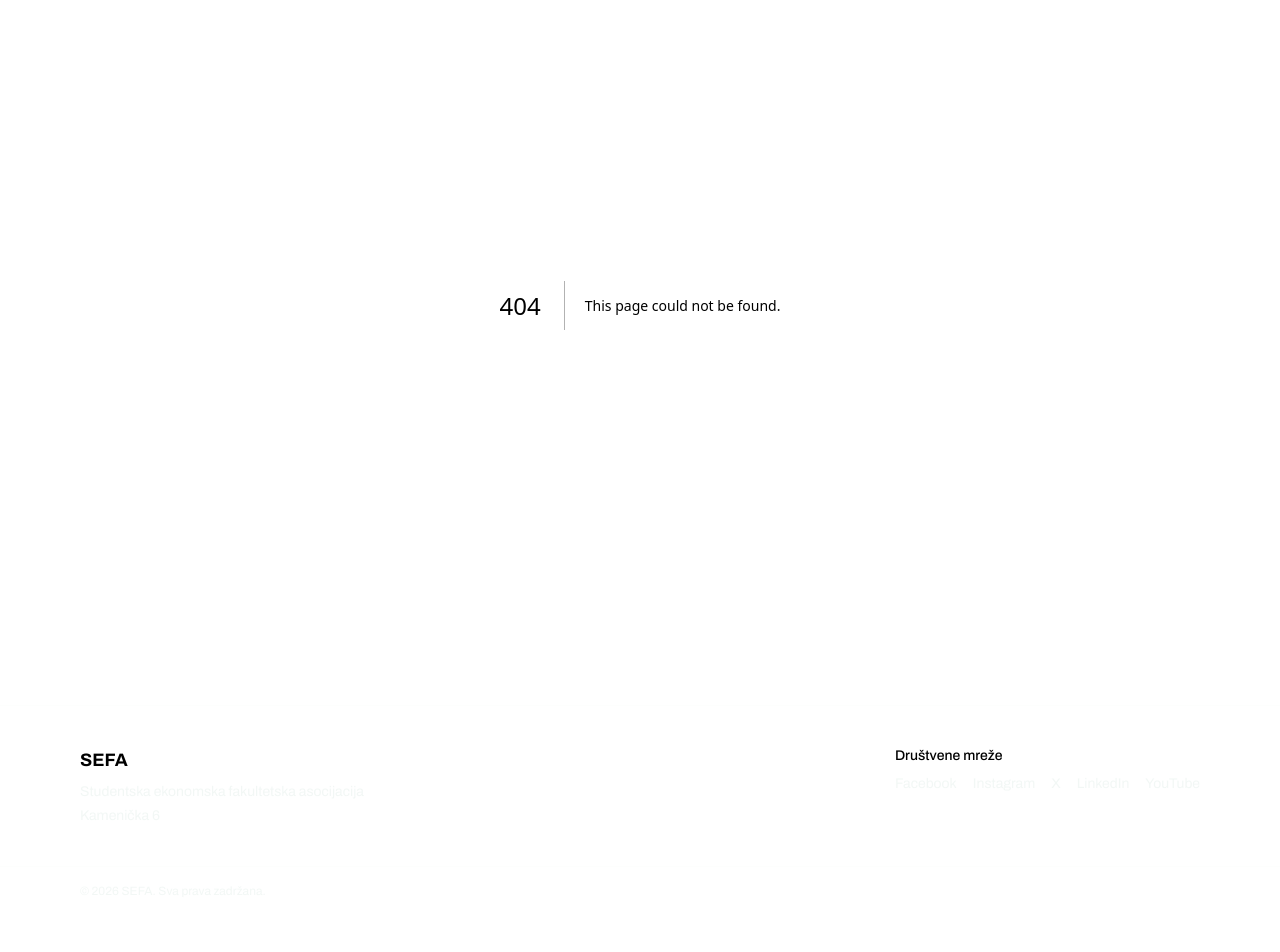
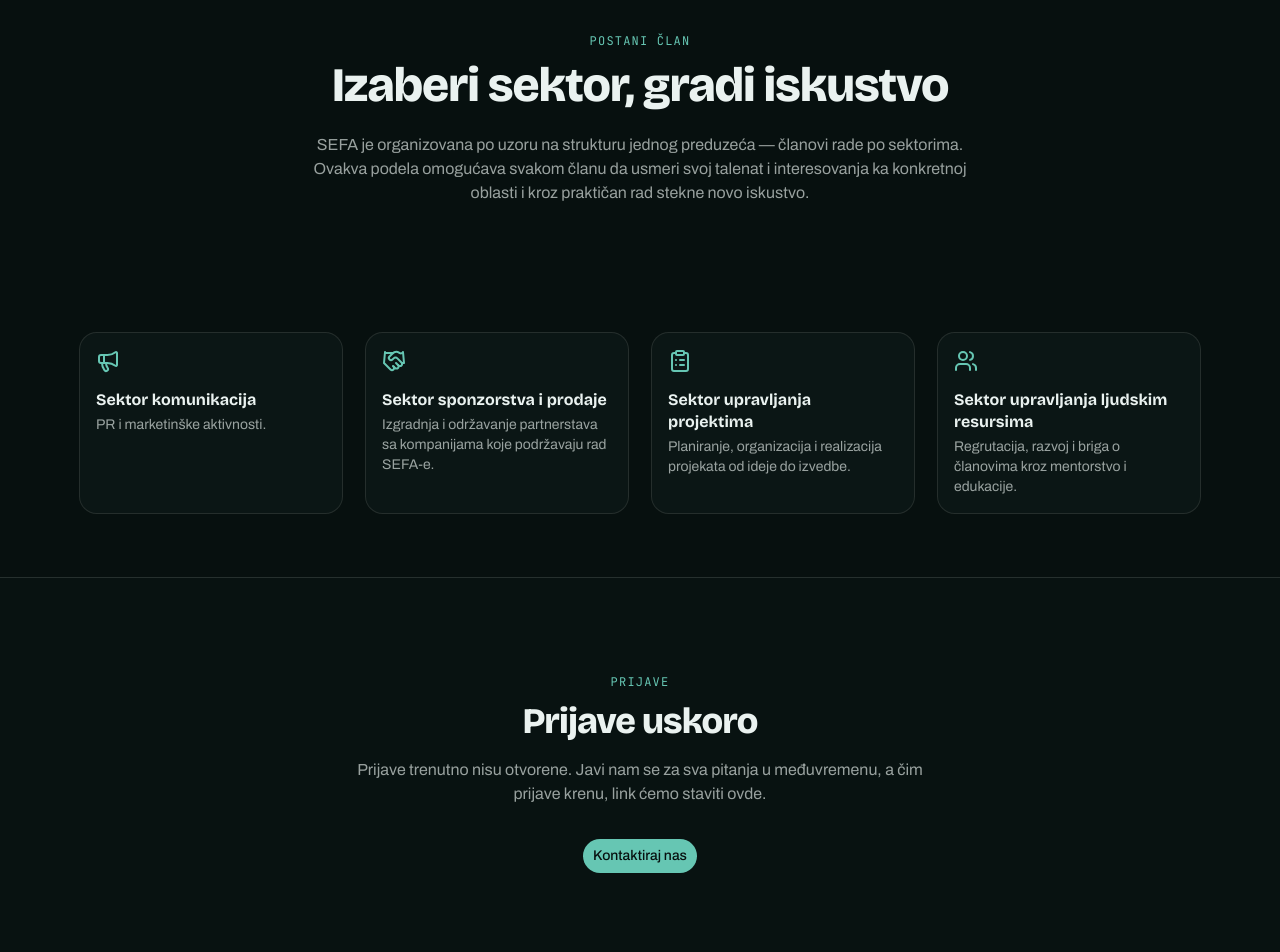
Before and after one commit to ilijaivkovic70-jpg/SEFA-WEBSITE, a Next.js app: page /postani-clan in a window 1280 px wide. Before the commit this address had no page. Shown: the part 160-1112 px from the top of the page. Before the commit the page ends 1075 px from the top, so only its background shows below. Built offline with nearby package versions, Linux system fonts and the light colour scheme.

Commit message:
Dodaj stranicu Postani član (Faza 2.2)

```diff
--- /dev/null
+++ b/app/postani-clan/page.tsx
@@ -0,0 +1,118 @@
+import type { Metadata } from "next";
+import Link from "next/link";
+import { Megaphone, Handshake, ClipboardList, Users } from "lucide-react";
+import { Card, CardHeader, CardTitle, CardDescription } from "@/components/ui/card";
+import { Button } from "@/components/ui/button";
+import { Reveal } from "@/components/reveal";
+
+export const metadata: Metadata = {
+  title: "Postani član — SEFA",
+  description:
+    "Pridruži se SEFA-i i izaberi sektor koji ti najviše odgovara — komunikacije, sponzorstva i prodaja, upravljanje projektima ili ljudski resursi.",
+};
+
+const SECTORS = [
+  {
+    icon: Megaphone,
+    title: "Sektor komunikacija",
+    description: "PR i marketinške aktivnosti.",
+  },
+  {
+    icon: Handshake,
+    title: "Sektor sponzorstva i prodaje",
+    description:
+      "Izgradnja i održavanje partnerstava sa kompanijama koje podržavaju rad SEFA-e.",
+  },
+  {
+    icon: ClipboardList,
+    title: "Sektor upravljanja projektima",
+    description:
+      "Planiranje, organizacija i realizacija projekata od ideje do izvedbe.",
+  },
+  {
+    icon: Users,
+    title: "Sektor upravljanja ljudskim resursima",
+    description:
+      "Regrutacija, razvoj i briga o članovima kroz mentorstvo i edukacije.",
+  },
+];
+
+const PRIJAVE_OTVORENE = false;
+const PRIJAVA_LINK = "/kontakt";
+
+export default function PostaniClanPage() {
+  return (
+    <div>
+      <Reveal>
+        <section className="mx-auto max-w-6xl px-4 pb-16 pt-24 text-center sm:pt-32">
+          <p className="font-mono text-xs uppercase tracking-widest text-primary">
+            Postani član
+          </p>
+          <h1 className="font-heading mt-3 text-4xl font-extrabold tracking-tight sm:text-5xl">
+            Izaberi sektor, gradi iskustvo
+          </h1>
+          <p className="mx-auto mt-6 max-w-2xl text-muted-foreground">
+            SEFA je organizovana po uzoru na strukturu jednog preduzeća —
+            članovi rade po sektorima. Ovakva podela omogućava svakom članu da
+            usmeri svoj talenat i interesovanja ka konkretnoj oblasti i kroz
+            praktičan rad stekne novo iskustvo.
+          </p>
+        </section>
+      </Reveal>
+
+      <Reveal>
+        <section className="mx-auto max-w-6xl px-4 py-16">
+          <div className="grid gap-6 sm:grid-cols-2 lg:grid-cols-4">
+            {SECTORS.map((sector) => (
+              <Card key={sector.title} className="ring-border">
+                <CardHeader>
+                  <sector.icon className="size-6 text-primary" />
+                  <CardTitle className="mt-3">{sector.title}</CardTitle>
+                  <CardDescription>{sector.description}</CardDescription>
+                </CardHeader>
+              </Card>
+            ))}
+          </div>
+        </section>
+      </Reveal>
+
+      <Reveal>
+        <section className="border-t bg-card/40">
+          <div className="mx-auto max-w-6xl px-4 py-24 text-center">
+            <p className="font-mono text-xs uppercase tracking-widest text-primary">
+              Prijave
+            </p>
+            <h2 className="font-heading mt-3 text-3xl font-extrabold tracking-tight sm:text-4xl">
+              {PRIJAVE_OTVORENE ? "Prijavi se odmah" : "Prijave uskoro"}
+            </h2>
+            <p className="mx-auto mt-4 max-w-xl text-muted-foreground">
+              {PRIJAVE_OTVORENE
+                ? "Popuni prijavni formular i postani deo naredne generacije SEFA-e."
+                : "Prijave trenutno nisu otvorene. Javi nam se za sva pitanja u međuvremenu, a čim prijave krenu, link ćemo staviti ovde."}
+            </p>
+
+            <div className="mt-8">
+              {PRIJAVE_OTVORENE ? (
+                <Button
+                  size="lg"
+                  nativeButton={false}
+                  render={<Link href={PRIJAVA_LINK} />}
+                >
+                  Prijavi se
+                </Button>
+              ) : (
+                <Button
+                  size="lg"
+                  nativeButton={false}
+                  render={<Link href="/kontakt" />}
+                >
+                  Kontaktiraj nas
+                </Button>
+              )}
+            </div>
+          </div>
+        </section>
+      </Reveal>
+    </div>
+  );
+}
```
